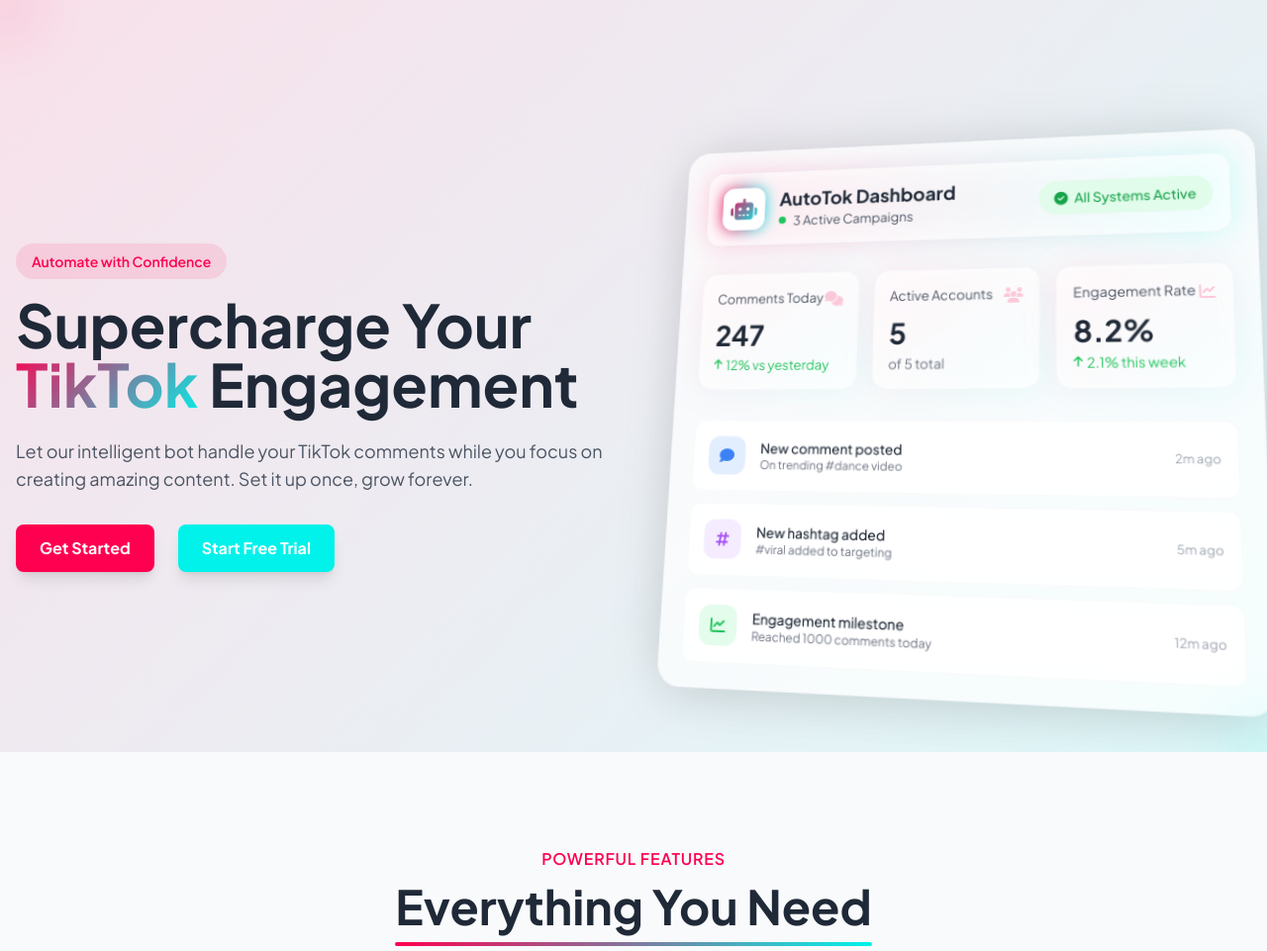
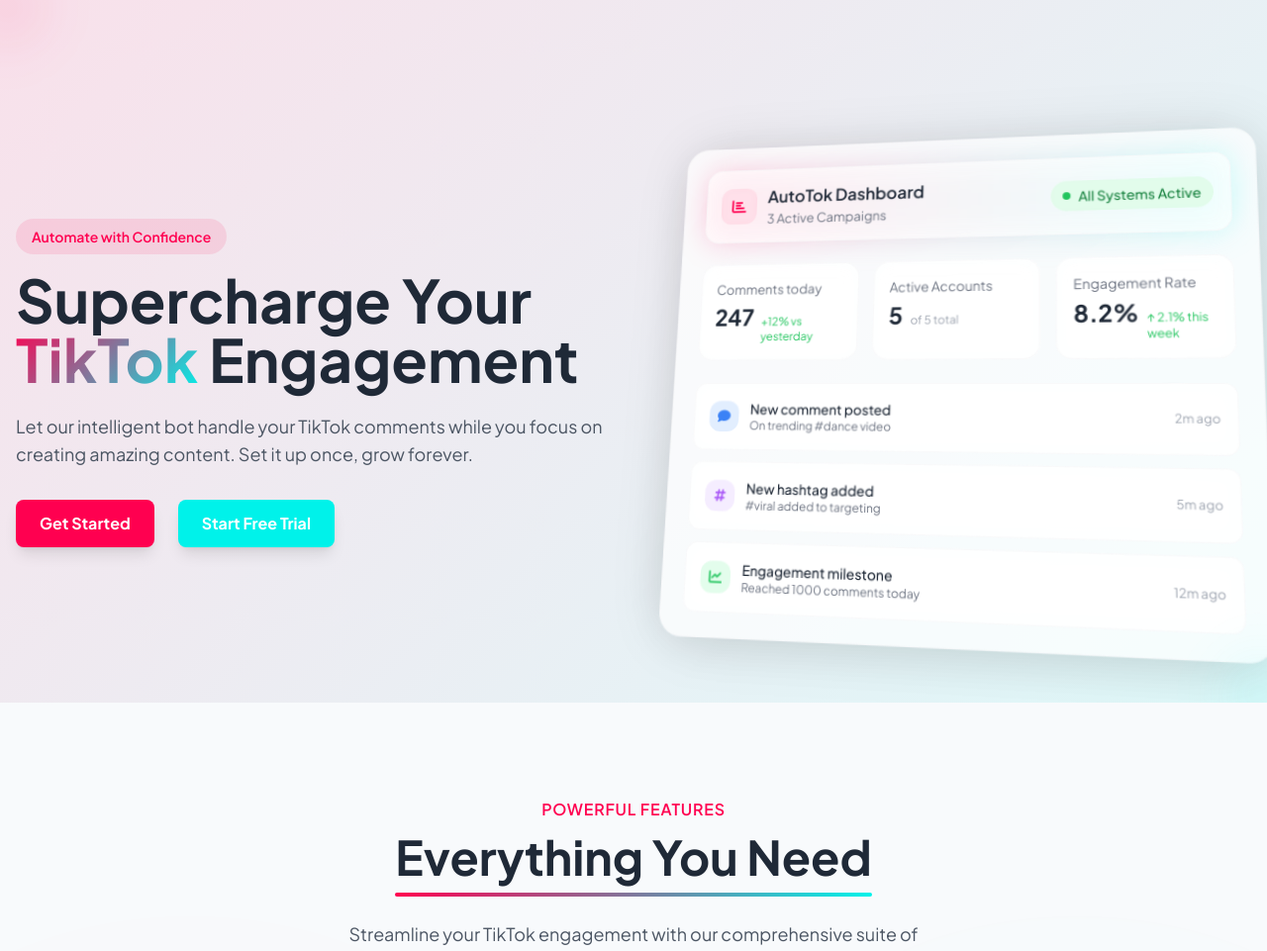
Before and after one commit to ZachRC/tttp1, a Django app: page / in a window 1280 px wide. Shown: the part 81-1042 px from the top of the page at 99% size. Run offline with Django 4.2, Linux system fonts and the light colour scheme; data that the repository does not hold is empty; some libraries are stand-ins or nearby versions.

Commit message:
first commit

```diff
--- a/templates/main/index.html
+++ b/templates/main/index.html
@@ -462,89 +462,68 @@
                 </div>
 
                 <!-- Dashboard Preview -->
-                <div class="relative order-1 lg:order-2 mx-auto lg:mx-0 w-full max-w-[90%] sm:max-w-[80%] lg:max-w-none animate-dashboard">
-                    <div class="relative dashboard-3d glass-effect rounded-3xl depth-shadow p-3 sm:p-4 lg:p-6 transition-all duration-500 border border-gray-100/50">
+                <div class="relative order-1 lg:order-2 mx-auto lg:mx-0 w-full max-w-[85%] sm:max-w-[75%] lg:max-w-none animate-dashboard">
+                    <div class="relative dashboard-3d glass-effect rounded-2xl sm:rounded-3xl depth-shadow p-3 sm:p-4 lg:p-6 transition-all duration-500 border border-gray-100/50">
                         <!-- Dashboard Header with Gradient Border -->
-                        <div class="relative mb-4 sm:mb-8 floating-stats">
-                            <div class="absolute inset-0 bg-gradient-to-r from-primary/20 to-secondary/20 rounded-2xl blur-lg"></div>
-                            <div class="relative glass-effect rounded-2xl p-3 sm:p-4 border border-gray-100/50">
+                        <div class="relative mb-3 sm:mb-4 lg:mb-6 floating-stats">
+                            <div class="absolute inset-0 bg-gradient-to-r from-primary/20 to-secondary/20 rounded-xl sm:rounded-2xl blur-lg"></div>
+                            <div class="relative glass-effect rounded-xl sm:rounded-2xl p-2 sm:p-3 lg:p-4 border border-gray-100/50">
                                 <div class="flex items-center justify-between">
-                                    <div class="flex items-center gap-3 sm:gap-4">
+                                    <div class="flex items-center gap-2 sm:gap-3">
                                         <div class="relative hidden sm:block">
-                                            <div class="absolute inset-0 bg-gradient-to-r from-primary to-secondary rounded-xl blur"></div>
-                                            <div class="relative w-10 sm:w-12 h-10 sm:h-12 rounded-xl bg-white flex items-center justify-center border border-gray-100">
-                                                <i class="fas fa-robot text-xl sm:text-2xl gradient-text"></i>
+                                            <div class="w-8 sm:w-10 h-8 sm:h-10 rounded-xl bg-primary/10 flex items-center justify-center backdrop-blur-sm">
+                                                <i class="fas fa-chart-bar text-primary text-sm sm:text-base"></i>
                                             </div>
                                         </div>
                                         <div>
-                                            <h3 class="text-base sm:text-xl font-bold">AutoTok Dashboard</h3>
-                                            <div class="flex items-center gap-2">
-                                                <span class="w-2 h-2 rounded-full bg-green-500"></span>
-                                                <p class="text-xs sm:text-sm text-gray-600">3 Active Campaigns</p>
-                                            </div>
+                                            <h3 class="text-sm sm:text-base lg:text-lg font-semibold">AutoTok Dashboard</h3>
+                                            <p class="text-xs sm:text-sm text-gray-500">3 Active Campaigns</p>
                                         </div>
                                     </div>
-                                    <div class="flex items-center">
-                                        <span class="px-3 sm:px-4 py-1.5 sm:py-2 bg-green-100/80 text-green-600 rounded-full text-xs sm:text-sm font-medium backdrop-blur-sm whitespace-nowrap">
-                                            <i class="fas fa-check-circle mr-1"></i> All Systems Active
-                                        </span>
+                                    <div class="flex items-center gap-2 px-2 py-1 sm:px-3 sm:py-1.5 bg-green-100/80 rounded-full backdrop-blur-sm">
+                                        <span class="w-1.5 h-1.5 sm:w-2 sm:h-2 rounded-full bg-green-500"></span>
+                                        <span class="text-xs sm:text-sm text-green-700 font-medium">All Systems Active</span>
                                     </div>
                                 </div>
                             </div>
                         </div>
 
-                        <!-- Interactive Stats Grid -->
-                        <div class="grid grid-cols-3 gap-2 sm:gap-4 mb-4 sm:mb-8 floating-stats">
-                            <div class="group relative transform transition-transform duration-300 hover:translate-z-10">
-                                <div class="absolute inset-0 bg-gradient-to-br from-primary/10 to-secondary/10 rounded-2xl blur-lg transition-all group-hover:blur-xl"></div>
-                                <div class="relative glass-effect rounded-2xl p-3 sm:p-4 border border-gray-100/50 transition-all hover:border-primary/20">
-                                    <div class="flex justify-between items-start mb-2">
-                                        <p class="text-xs sm:text-sm text-gray-600">Comments Today</p>
-                                        <i class="fas fa-comments text-primary/20 text-sm sm:text-base"></i>
-                                    </div>
-                                    <p class="text-xl sm:text-3xl font-bold mb-1">247</p>
-                                    <div class="flex items-center gap-1 text-green-500 text-xs sm:text-sm">
-                                        <i class="fas fa-arrow-up text-xs"></i>
-                                        <span>12% vs yesterday</span>
-                                    </div>
+                        <!-- Stats Grid -->
+                        <div class="grid grid-cols-3 gap-2 sm:gap-3 lg:gap-4 mb-3 sm:mb-4 lg:mb-6">
+                            <!-- Comments Today -->
+                            <div class="glass-effect rounded-xl sm:rounded-2xl p-2 sm:p-3 lg:p-4 border border-gray-100/50">
+                                <p class="text-xs sm:text-sm text-gray-500 mb-1">Comments today</p>
+                                <div class="flex items-baseline gap-1 sm:gap-2">
+                                    <span class="text-lg sm:text-xl lg:text-2xl font-bold">247</span>
+                                    <span class="text-xs text-green-500">+12% vs yesterday</span>
                                 </div>
                             </div>
-                            <div class="group relative transform transition-transform duration-300 hover:translate-z-10">
-                                <div class="absolute inset-0 bg-gradient-to-br from-primary/10 to-secondary/10 rounded-2xl blur-lg transition-all group-hover:blur-xl"></div>
-                                <div class="relative glass-effect rounded-2xl p-3 sm:p-4 border border-gray-100/50 transition-all hover:border-primary/20">
-                                    <div class="flex justify-between items-start mb-2">
-                                        <p class="text-xs sm:text-sm text-gray-600">Active Accounts</p>
-                                        <i class="fas fa-users text-primary/20 text-sm sm:text-base"></i>
-                                    </div>
-                                    <p class="text-xl sm:text-3xl font-bold mb-1">5</p>
-                                    <div class="flex items-center gap-1 text-gray-500 text-xs sm:text-sm">
-                                        <span>of 5 total</span>
-                                    </div>
+                            <!-- Active Accounts -->
+                            <div class="glass-effect rounded-xl sm:rounded-2xl p-2 sm:p-3 lg:p-4 border border-gray-100/50">
+                                <p class="text-xs sm:text-sm text-gray-500 mb-1">Active Accounts</p>
+                                <div class="flex items-baseline gap-1 sm:gap-2">
+                                    <span class="text-lg sm:text-xl lg:text-2xl font-bold">5</span>
+                                    <span class="text-xs text-gray-400">of 5 total</span>
                                 </div>
                             </div>
-                            <div class="group relative transform transition-transform duration-300 hover:translate-z-10">
-                                <div class="absolute inset-0 bg-gradient-to-br from-primary/10 to-secondary/10 rounded-2xl blur-lg transition-all group-hover:blur-xl"></div>
-                                <div class="relative glass-effect rounded-2xl p-3 sm:p-4 border border-gray-100/50 transition-all hover:border-primary/20">
-                                    <div class="flex justify-between items-start mb-2">
-                                        <p class="text-xs sm:text-sm text-gray-600">Engagement Rate</p>
-                                        <i class="fas fa-chart-line text-primary/20 text-sm sm:text-base"></i>
-                                    </div>
-                                    <p class="text-xl sm:text-3xl font-bold mb-1">8.2%</p>
-                                    <div class="flex items-center gap-1 text-green-500 text-xs sm:text-sm">
-                                        <i class="fas fa-arrow-up text-xs"></i>
-                                        <span>2.1% this week</span>
-                                    </div>
+                            <!-- Engagement Rate -->
+                            <div class="glass-effect rounded-xl sm:rounded-2xl p-2 sm:p-3 lg:p-4 border border-gray-100/50">
+                                <p class="text-xs sm:text-sm text-gray-500 mb-1">Engagement Rate</p>
+                                <div class="flex items-baseline gap-1 sm:gap-2">
+                                    <span class="text-lg sm:text-xl lg:text-2xl font-bold">8.2%</span>
+                                    <span class="text-xs text-green-500">↑ 2.1% this week</span>
                                 </div>
                             </div>
                         </div>
 
-                        <!-- Activity Feed with Hover Effects -->
+                        <!-- Activity Feed -->
                         <div class="space-y-2 sm:space-y-3 floating-activity">
+                            <!-- Activity Item 1 -->
                             <div class="group relative transform transition-transform duration-300 hover:translate-z-20">
                                 <div class="absolute inset-0 bg-gradient-to-r from-blue-500/5 to-blue-500/10 rounded-xl blur-lg opacity-0 group-hover:opacity-100 transition-all"></div>
-                                <div class="relative flex items-center gap-3 sm:gap-4 glass-effect p-3 sm:p-4 rounded-xl border border-gray-100/50 transition-all hover:border-blue-200">
-                                    <div class="w-8 sm:w-10 h-8 sm:h-10 rounded-xl bg-blue-100/80 flex items-center justify-center backdrop-blur-sm">
-                                        <i class="fas fa-comment text-blue-500 text-sm sm:text-base"></i>
+                                <div class="relative flex items-center gap-2 sm:gap-3 glass-effect p-2 sm:p-3 lg:p-4 rounded-xl border border-gray-100/50 transition-all hover:border-blue-200">
+                                    <div class="w-6 sm:w-8 h-6 sm:h-8 rounded-lg sm:rounded-xl bg-blue-100/80 flex items-center justify-center backdrop-blur-sm">
+                                        <i class="fas fa-comment text-blue-500 text-xs sm:text-sm"></i>
                                     </div>
                                     <div class="flex-1 min-w-0">
                                         <p class="text-xs sm:text-sm font-medium truncate">New comment posted</p>
@@ -553,11 +532,13 @@
                                     <span class="text-xs text-gray-400 whitespace-nowrap">2m ago</span>
                                 </div>
                             </div>
+
+                            <!-- Activity Item 2 -->
                             <div class="group relative transform transition-transform duration-300 hover:translate-z-20">
                                 <div class="absolute inset-0 bg-gradient-to-r from-purple-500/5 to-purple-500/10 rounded-xl blur-lg opacity-0 group-hover:opacity-100 transition-all"></div>
-                                <div class="relative flex items-center gap-3 sm:gap-4 glass-effect p-3 sm:p-4 rounded-xl border border-gray-100/50 transition-all hover:border-purple-200">
-                                    <div class="w-8 sm:w-10 h-8 sm:h-10 rounded-xl bg-purple-100/80 flex items-center justify-center backdrop-blur-sm">
-                                        <i class="fas fa-hashtag text-purple-500 text-sm sm:text-base"></i>
+                                <div class="relative flex items-center gap-2 sm:gap-3 glass-effect p-2 sm:p-3 lg:p-4 rounded-xl border border-gray-100/50 transition-all hover:border-purple-200">
+                                    <div class="w-6 sm:w-8 h-6 sm:h-8 rounded-lg sm:rounded-xl bg-purple-100/80 flex items-center justify-center backdrop-blur-sm">
+                                        <i class="fas fa-hashtag text-purple-500 text-xs sm:text-sm"></i>
                                     </div>
                                     <div class="flex-1 min-w-0">
                                         <p class="text-xs sm:text-sm font-medium truncate">New hashtag added</p>
@@ -566,11 +547,13 @@
                                     <span class="text-xs text-gray-400 whitespace-nowrap">5m ago</span>
                                 </div>
                             </div>
+
+                            <!-- Activity Item 3 -->
                             <div class="group relative transform transition-transform duration-300 hover:translate-z-20">
                                 <div class="absolute inset-0 bg-gradient-to-r from-green-500/5 to-green-500/10 rounded-xl blur-lg opacity-0 group-hover:opacity-100 transition-all"></div>
-                                <div class="relative flex items-center gap-3 sm:gap-4 glass-effect p-3 sm:p-4 rounded-xl border border-gray-100/50 transition-all hover:border-green-200">
-                                    <div class="w-8 sm:w-10 h-8 sm:h-10 rounded-xl bg-green-100/80 flex items-center justify-center backdrop-blur-sm">
-                                        <i class="fas fa-chart-line text-green-500 text-sm sm:text-base"></i>
+                                <div class="relative flex items-center gap-2 sm:gap-3 glass-effect p-2 sm:p-3 lg:p-4 rounded-xl border border-gray-100/50 transition-all hover:border-green-200">
+                                    <div class="w-6 sm:w-8 h-6 sm:h-8 rounded-lg sm:rounded-xl bg-green-100/80 flex items-center justify-center backdrop-blur-sm">
+                                        <i class="fas fa-chart-line text-green-500 text-xs sm:text-sm"></i>
                                     </div>
                                     <div class="flex-1 min-w-0">
                                         <p class="text-xs sm:text-sm font-medium truncate">Engagement milestone</p>
```
